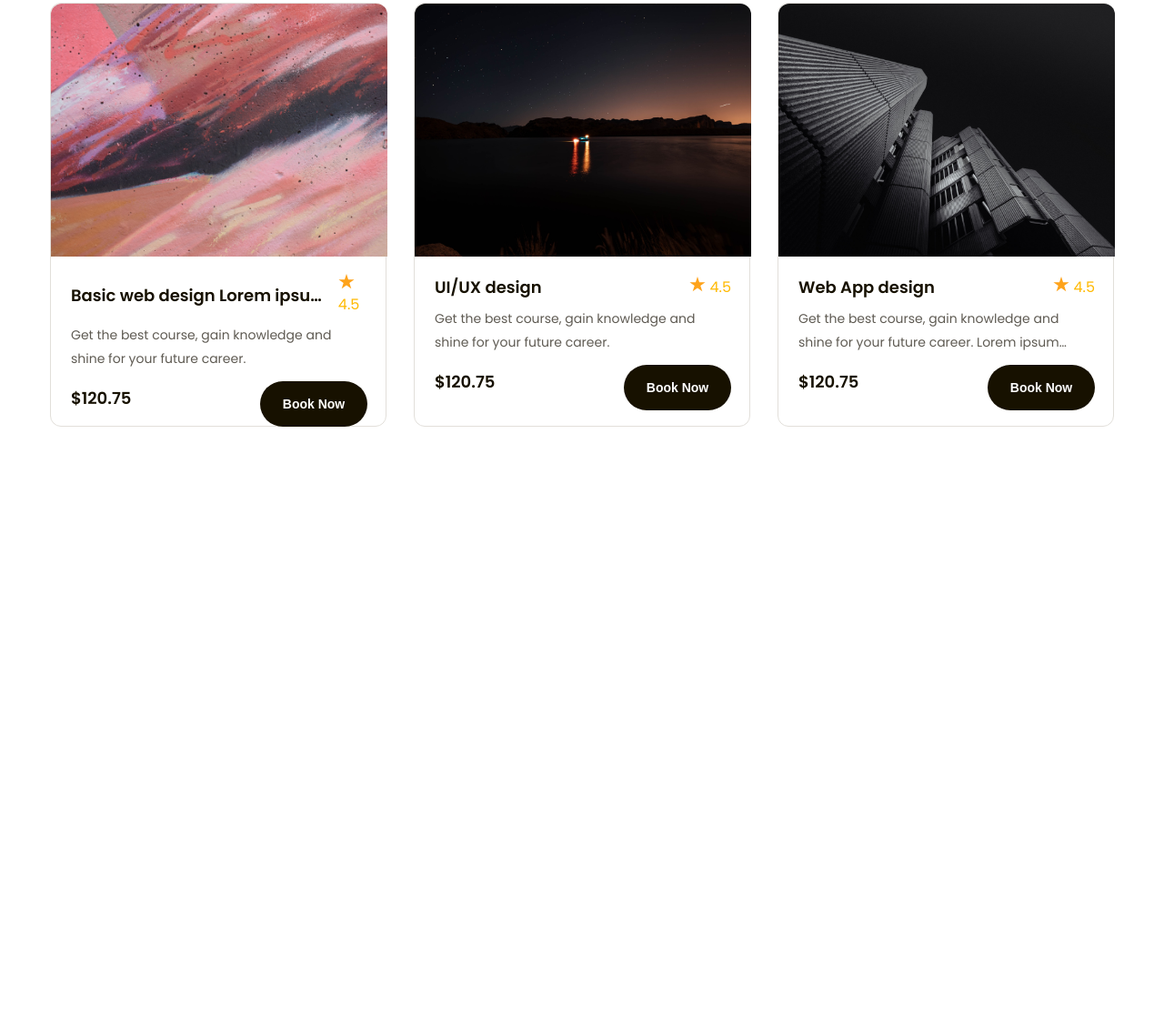
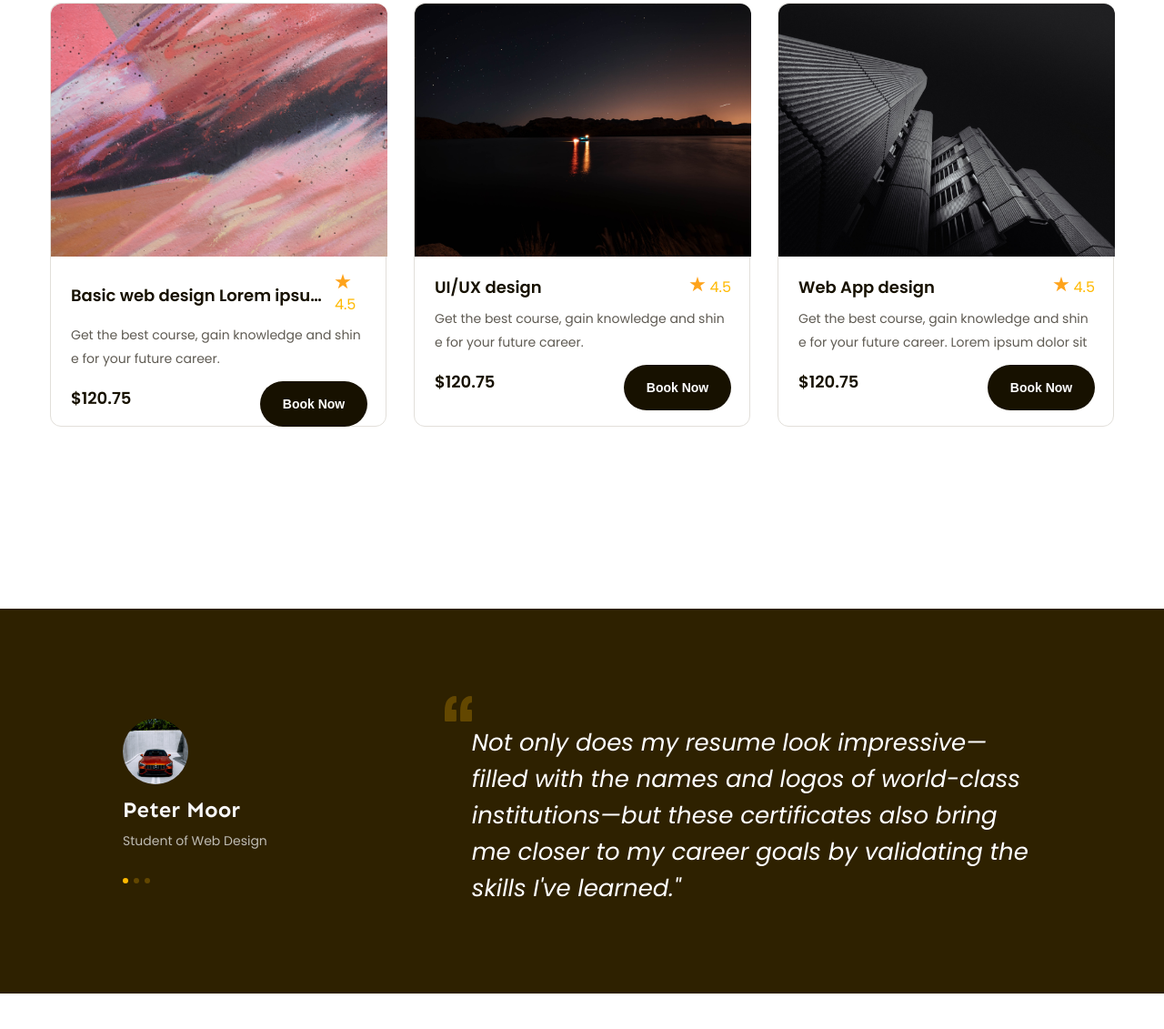
Before and after one commit to VanDuc8199/htmlcss-project-02, a plain HTML site: page index.html in a window 1280 px wide. Shown: the part 1311-2442 px from the top of the page at 91% size. Drawn offline with Linux system fonts and the light colour scheme.

Commit message:
add feedback

```diff
--- a/assets/css/styles.css
+++ b/assets/css/styles.css
@@ -75,6 +75,10 @@ a {
 
 .line-clamp.line-2 {
     --line-clamp: 2;
+}
+
+.break-all {
+    word-break: break-all;
 }
 /* ================= Header ============= */
 .fix-header {
@@ -278,7 +282,7 @@ a {
 
 /* ================= Popular =================*/
 .popular {
-    margin: 135px;
+    margin: 135px 0;
     padding: 65px 0;
 }
 
@@ -362,6 +366,7 @@ a {
 }
 
 .course-item .info .title a {
+    padding-right: 8px;
     font-weight: 600;
     font-size: 1.8rem;
     line-height: 1.67;
@@ -407,3 +412,85 @@ a {
 .popular .foot .btn.btn-buy:hover {
     background: var(--primary-color);
 }
+
+/* ================= Feedback =================*/
+.feedback {
+    background: #2e2100;
+}
+
+.feedback .feedback-list {
+    display: flex;
+    overflow: hidden;
+}
+
+.feedback .feedback-item {
+    padding: 96px 0;
+    display: flex;
+    justify-content: space-between;
+    align-items: center;
+    width: 100%;
+    flex-shrink: 0;
+}
+
+.feedback-item .info .avatar {
+    margin-bottom: 8px;
+    width: 72px;
+    height: 72px;
+    border-radius: 50%;
+    object-fit: cover;
+}
+
+.feedback-item .info .title {
+    margin-bottom: 4px;
+    font-family: var(--font-sen);
+    font-weight: 700;
+    font-size: 2.4rem;
+    line-height: 1.42;
+    color: #f7f7f7;
+}
+
+.feedback-item .info .desc {
+    font-weight: 400;
+    font-size: 1.4rem;
+    line-height: 1.86;
+    color: #bfbcb3;
+}
+
+.feedback-item .info .dots {
+    display: flex;
+    margin-top: 28px;
+    gap: 6px;
+    cursor: pointer;
+}
+
+.feedback-item .info .dot {
+    width: 6px;
+    height: 6px;
+    border-radius: 50%;
+    background: #634700;
+    transition: 0.3s;
+}
+
+.feedback-item .info .dot:first-child {
+    background: var(--primary-color);
+}
+
+.feedback-item .info .dot:active {
+    background: var(--primary-color);
+}
+
+.feedback-item .content .open-quotes {
+    margin-left: -30px;
+}
+
+.feedback-item .content {
+    width: 62%;
+}
+
+.feedback-item .content blockquote {
+    font-style: italic;
+    font-weight: 400;
+    font-size: 2.6rem;
+    line-height: 1.54;
+    color: #ffffff;
+}
--- a/index.html
+++ b/index.html
@@ -188,10 +188,9 @@
                         <div class="info">
                             <div class="head">
                                 <h3 class="title">
-                                    <a href="#!" class="line-clamp"
+                                    <a href="#!" class="line-clamp break-all"
                                         >Basic web design Lorem ipsum dolor sit
-                                        amet.</a
-                                    >
+                                    </a>
                                 </h3>
                                 <div class="rating">
                                     <img
@@ -202,7 +201,7 @@
                                     <span class="value">4.5</span>
                                 </div>
                             </div>
-                            <p class="desc line-clamp line-2">
+                            <p class="desc line-clamp line-2 break-all">
                                 Get the best course, gain knowledge and shine
                                 for your future career.
                             </p>
@@ -224,7 +223,7 @@
                         <div class="info">
                             <div class="head">
                                 <h3 class="title">
-                                    <a href="#!" class="line-clamp"
+                                    <a href="#!" class="line-clamp break-all"
                                         >UI/UX design</a
                                     >
                                 </h3>
@@ -237,7 +236,7 @@
                                     <span class="value">4.5</span>
                                 </div>
                             </div>
-                            <p class="desc line-clamp line-2">
+                            <p class="desc line-clamp line-2 break-all">
                                 Get the best course, gain knowledge and shine
                                 for your future career.
                             </p>
@@ -259,7 +258,7 @@
                         <div class="info">
                             <div class="head">
                                 <h3 class="title">
-                                    <a href="#!" class="line-clamp"
+                                    <a href="#!" class="line-clamp break-all"
                                         >Web App design</a
                                     >
                                 </h3>
@@ -272,16 +271,9 @@
                                     <span class="value">4.5</span>
                                 </div>
                             </div>
-                            <p class="desc line-clamp line-2">
+                            <p class="desc line-clamp line-2 break-all">
                                 Get the best course, gain knowledge and shine
                                 for your future career. Lorem ipsum dolor sit
-                                amet, consectetur adipisicing elit. Rem
-                                architecto, dignissimos dolores quibusdam soluta
-                                voluptatum adipisci rerum libero? Nesciunt quas
-                                unde dolorum voluptatem qui labore, quo fuga
-                                praesentium ipsa officia ad inventore tempore
-                                quisquam quibusdam expedita voluptas perferendis
-                                odio incidunt ullam.
                             </p>
                             <div class="foot">
                                 <span class="price">$120.75</span>
@@ -292,5 +284,108 @@
                 </div>
             </div>
         </div>
+
+        <!-- Feedback -->
+        <div class="feedback">
+            <div class="main-content">
+                <div class="feedback-list">
+                    <!-- Feedback-item-1 -->
+                    <div class="feedback-item">
+                        <div class="info">
+                            <img
+                                src="./assets/img/avatar-1.jpg"
+                                alt="avatar"
+                                class="avatar"
+                            />
+                            <p class="title">Peter Moor</p>
+                            <p class="desc">Student of Web Design</p>
+                            <div class="dots">
+                                <span class="dot"></span>
+                                <span class="dot"></span>
+                                <span class="dot"></span>
+                            </div>
+                        </div>
+                        <div class="content">
+                            <img
+                                src="./assets/icons/open-quote.svg"
+                                alt=""
+                                class="open-quotes"
+                            />
+                            <blockquote>
+                                Not only does my resume look impressive—filled
+                                with the names and logos of world-class
+                                institutions—but these certificates also bring
+                                me closer to my career goals by validating the
+                                skills I've learned."
+                            </blockquote>
+                        </div>
+                    </div>
+
+                    <!-- Feedback-item-2 -->
+                    <div class="feedback-item">
+                        <div class="info">
+                            <img
+                                src="./assets/img/avatar-2.jpg"
+                                alt="avatar"
+                                class="avatar"
+                            />
+                            <p class="title">Peter Moor</p>
+                            <p class="desc">Student of Web Design</p>
+                            <div class="dots">
+                                <span class="dot"></span>
+                                <span class="dot"></span>
+                                <span class="dot"></span>
+                            </div>
+                        </div>
+                        <div class="content">
+                            <img
+                                src="./assets/icons/open-quote.svg"
+                                alt=""
+                                class="open-quotes"
+                            />
+                            <blockquote>
+                                Not only does my resume look impressive—filled
+                                with the names and logos of world-class
+                                institutions—but these certificates also bring
+                                me closer to my career goals by validating the
+                                skills I've learned."
+                            </blockquote>
+                        </div>
+                    </div>
+
+                    <!-- Feedback-item-3 -->
+                    <div class="feedback-item">
+                        <div class="info">
+                            <img
+                                src="./assets/img/avatar-3.jpg"
+                                alt="avatar"
+                                class="avatar"
+                            />
+                            <p class="title">Peter Moor</p>
+                            <p class="desc">Student of Web Design</p>
+                            <div class="dots">
+                                <span class="dot"></span>
+                                <span class="dot"></span>
+                                <span class="dot"></span>
+                            </div>
+                        </div>
+                        <div class="content">
+                            <img
+                                src="./assets/icons/open-quote.svg"
+                                alt=""
+                                class="open-quotes"
+                            />
+                            <blockquote>
+                                Not only does my resume look impressive—filled
+                                with the names and logos of world-class
+                                institutions—but these certificates also bring
+                                me closer to my career goals by validating the
+                                skills I've learned."
+                            </blockquote>
+                        </div>
+                    </div>
+                </div>
+            </div>
+        </div>
     </body>
 </html>
```
Also changed, not shown: assets/icons/open-quote.svg (added), assets/img/avatar-1.jpg (added), assets/img/avatar-2.jpg (added), assets/img/avatar-3.jpg (added).
